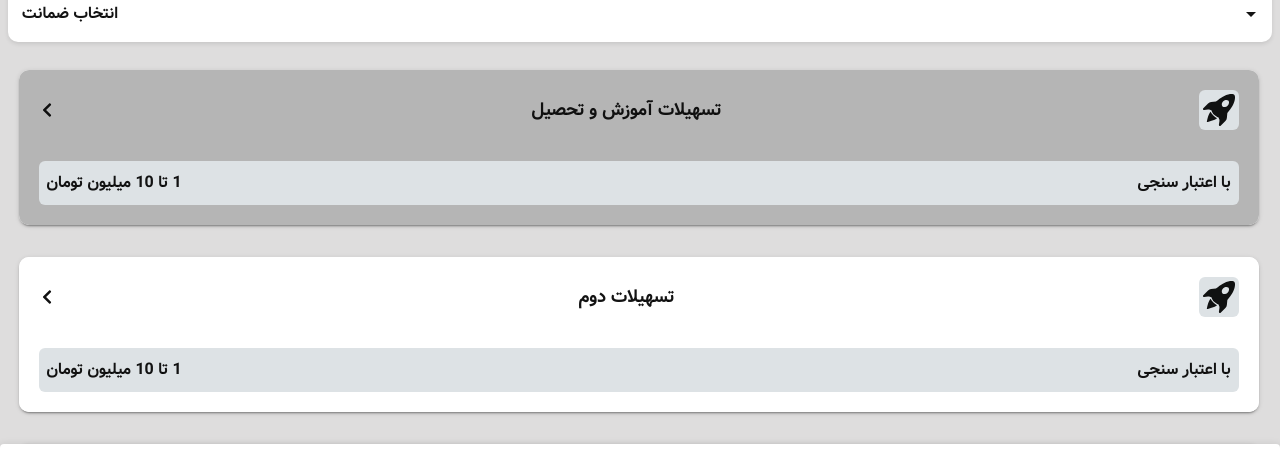
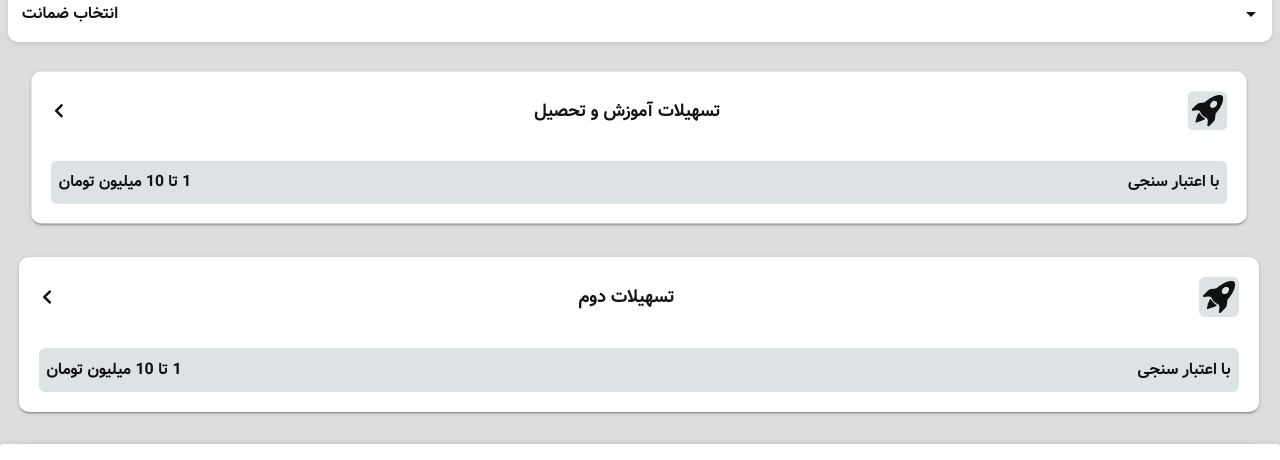
Before and after one commit to PouryaSoleimani/WAMAPP____, a React (Vite) app: page /special-loans in a window 1280 px wide. Shown: the part 300-760 px from the top of the page. Built offline with nearby package versions, Linux system fonts and the light colour scheme.

Commit message:
SPECIAL LOANS

```diff
--- a/src/components/modules/special-loans-modules/SpecialLoanSingleBox.tsx
+++ b/src/components/modules/special-loans-modules/SpecialLoanSingleBox.tsx
@@ -19,12 +19,12 @@ const SpecialLoanSingleBox: React.FC<SpecialLoanSingleBoxProps> = ({ card, index
 	return (
 		<Card
 			key={card.id}
-			sx={{ width: '100%', height: 'auto', margin: '12px 1.5px', borderRadius: "10px", boxShadow: 2, display: 'flex', padding: 0,  flexDirection: 'column', justifyContent: 'center', alignItems: 'center', border: 'none', color: "var(--text-primary)" }}
+			sx={{ width: '100%', height: 'auto', margin: '12px 1.5px', borderRadius: "10px", boxShadow: 2, display: 'flex', padding: 0,  flexDirection: 'column', justifyContent: 'center', alignItems: 'center', border: 'none',transition : "all 300ms ease" ,color: "var(--text-primary)" , scale: selectedCard === index ? '0.98' : '1', }}
 		>
 			<CardActionArea
 				onClick={() => setSelectedCard(index)}
 				data-active={selectedCard === index ? '' : undefined}
-				sx={{ backgroundColor: selectedCard === index ? 'var(--inner-box-hover)' : 'var(--grid-box)', height: '100%', borderRadius: 2, color: selectedCard === index ? 'var(--text-primary)' : 'var(--text-primary)', transition: 'background-color 0.3s ease', '&:hover': { backgroundColor: selectedCard === index ? 'var(--inner-box-hover)' : 'var(--inner-box-hover)' } }}
+				sx={{ boxSizing:"border-box",height: '100%', borderRadius: 2,color: selectedCard === index ? 'var(--text-primary)' : 'var(--text-primary)', transition: 'background-color 0.3s ease', '&:hover': { backgroundColor: selectedCard === index ? 'var(--inner-box-hover)' : 'var(--inner-box-hover)' } }}
 			>
 				<CardContent
 					sx={{ height: '100%', display: 'flex', flexDirection: 'column', gap: '15px', padding: '20px', justifyContent: 'space-between', alignItems: 'center' }}>
```
